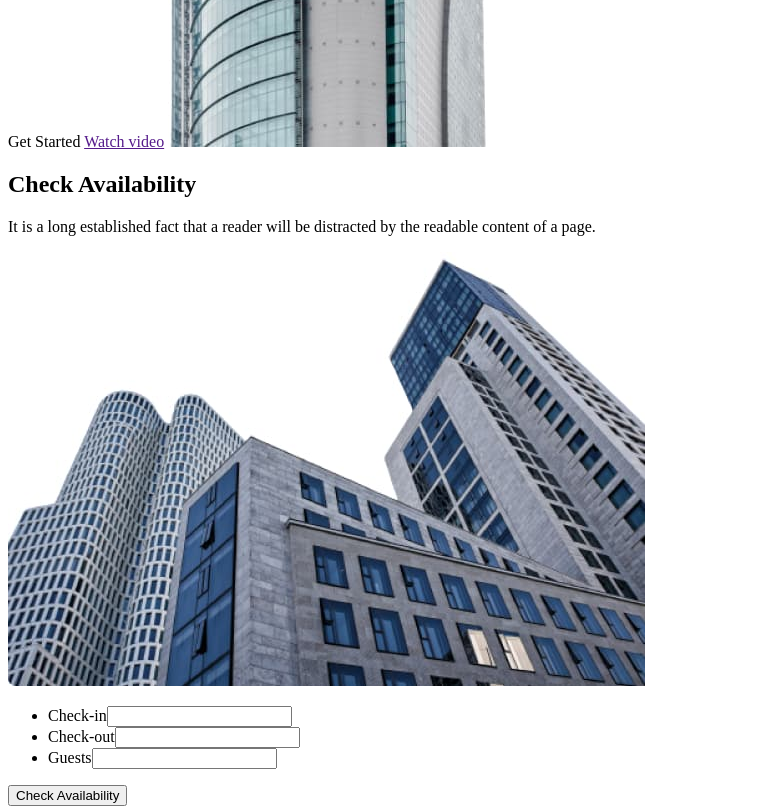
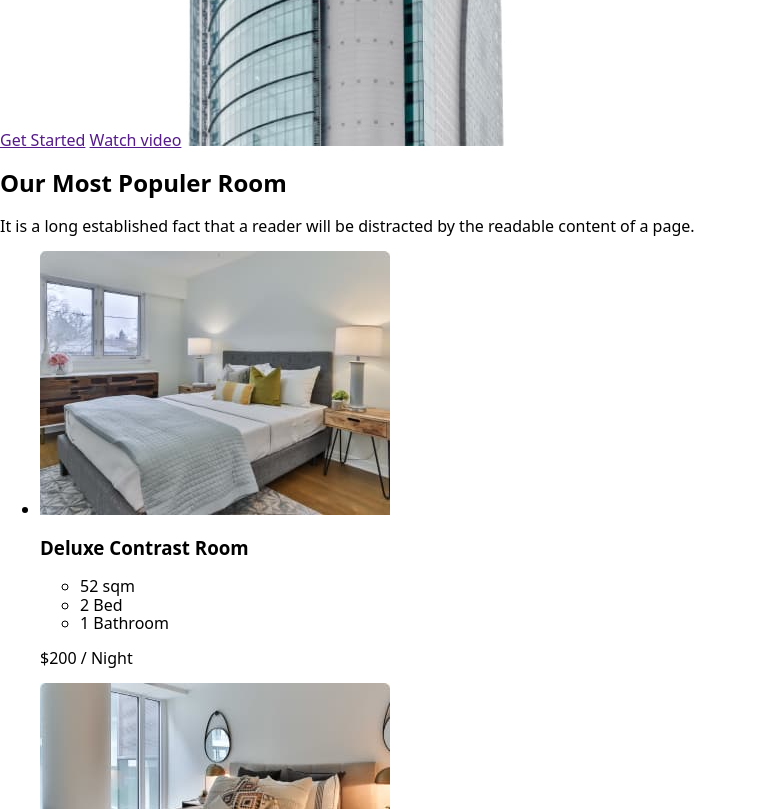
Before and after one commit to DarynaSD/hotel-training-layout, a plain HTML site: page index.html in a window 1280 px wide. Shown: the part 700-1509 px from the top of the page, without its empty margins (0-757 px from the left). Drawn offline with nearby package versions, Linux system fonts and the light colour scheme.

Commit message:
Update index.html

```diff
--- a/index.html
+++ b/index.html
@@ -5,7 +5,11 @@
     <meta http-equiv="X-UA-Compatible" content="IE=edge" />
     <meta name="viewport" content="width=device-width, initial-scale=1.0" />
     <title>Hotel</title>
-
+    <link
+      rel="stylesheet"
+      href="node_modules/modern-normalize/modern-normalize.css"
+    />
+    <link rel="stylesheet" href="./css/styles.css">
   </head>
   <body>
     <!-- header -->
@@ -31,7 +35,7 @@
           Lorem Ipsum is simply dummy text of the printing and typesetting
           industry. Lorem Ipsum has been the industry's standard dummy.
         </p>
-        <buton class="button">Get Started</buton>
+        <a href="">Get Started</a>
         <a href="">Watch video</a>
         <img
           src="./img/hero-hotel.jpg"
@@ -42,7 +46,7 @@
       </section>
 
       <!-- Check Availability -->
-      <section>
+      <!-- <section>
         <h2>Check Availability</h2>
         <p>
           It is a long established fact that a reader will be distracted by the
@@ -75,7 +79,7 @@
           <button class="button">Check Availability</button>
         </form>
       </section>
-    </main>
+    </main> -->
 
       <!-- Our Most Populer Room -->
 
@@ -189,9 +193,9 @@
           industry. Lorem Ipsum has been the industry's standard dummy.
         </p>
         <p>
-        There are many variations of passages of Lorem Ipsum available, but the
-        majority have suffered alteration in some form, by injected humour, or
-        randomised words which don't look even slightly believable.
+          There are many variations of passages of Lorem Ipsum available, but
+          the majority have suffered alteration in some form, by injected
+          humour, or randomised words which don't look even slightly believable.
         </p>
         <button class="button">Explore More</button
         ><button class="button">Watch video</button
@@ -261,6 +265,7 @@
         <b>Signup to receive news and updates from our hotel.</b
         ><input type="text" /><button class="button">subscribe</button>
       </section>
+    </main>
 
     <!-- footer -->
     <footer>
```
Lines whose indentation alone changed are shown as unchanged.
